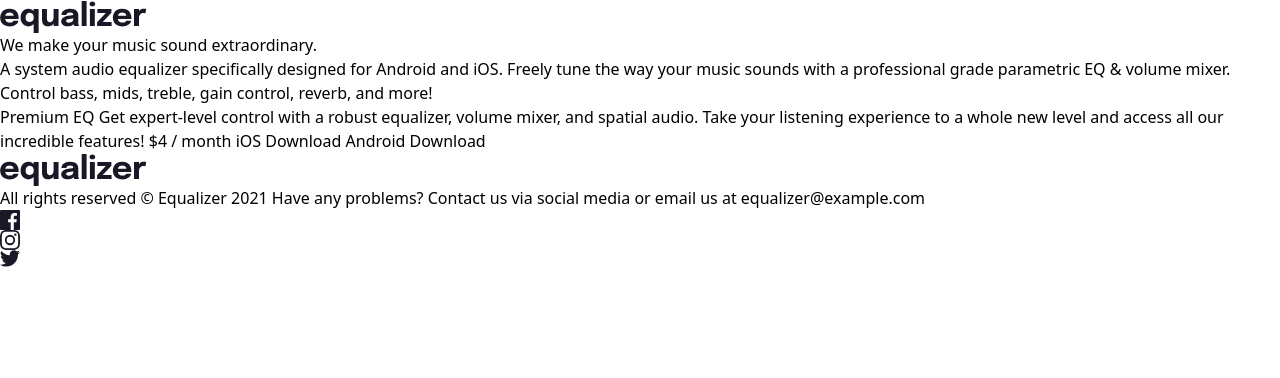
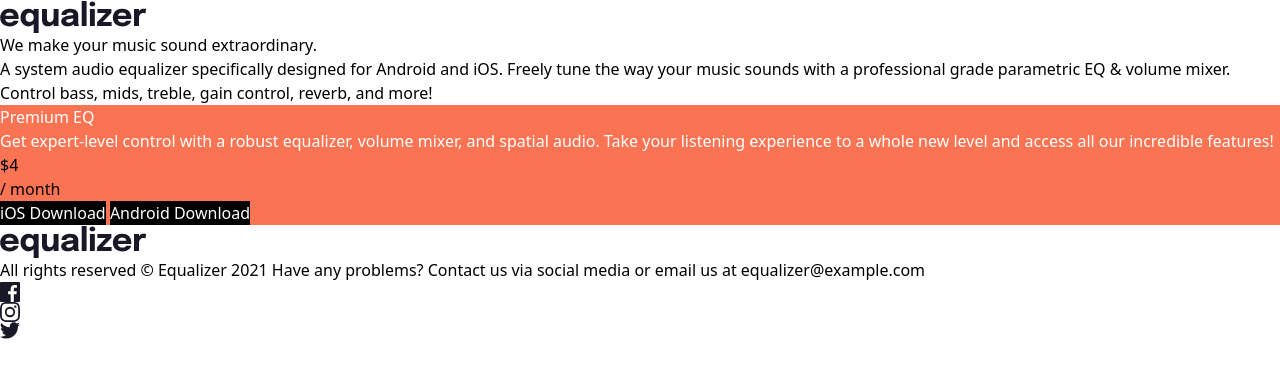
Before and after one commit to sqirum/FM-equalizer-landing-page, a website: page index.html in a window 1280 px wide. Drawn offline with Linux system fonts and the light colour scheme.

Commit message:
update html structure add styling

```diff
--- a/index.html
+++ b/index.html
@@ -12,22 +12,33 @@
   <header>
     <img src="assets/logo.svg" alt="logo">
   </header>
+  <main>
 
-  <h1>We make your music sound extraordinary.</h1>
-  <p>A system audio equalizer specifically designed for Android and iOS. Freely tune the way your music sounds with a professional grade parametric EQ & volume mixer. Control bass, mids, treble, gain control, reverb, and more!</p>
+      <h1>We make your music sound extraordinary.</h1>
+      <p>A system audio equalizer specifically designed for Android and iOS. Freely tune the way your music sounds with a professional grade parametric EQ & volume mixer. Control bass, mids, treble, gain control, reverb, and more!</p>
+
+
+
+    <div class="pricing-card bg-[#FA7453]">
+      <h2 class="text-white">Premium EQ</h2>
+      <p class="text-white">Get expert-level control with a robust equalizer, volume mixer, and spatial audio. Take your listening experience to a whole new level and access all our incredible features!</p>
+      <h3>$4 <p>/ month</p></h3>
+      <button class="bg-black text-white">
+        iOS Download
+      </button>
+      <button class="bg-black text-white">
+        Android Download
+      </button>
+    </div>
+  </main>
 
 
 
 
-  Premium EQ
 
-  Get expert-level control with a robust equalizer, volume mixer, and spatial audio. Take
-  your listening experience to a whole new level and access all our incredible features!
 
-  $4 / month
 
-  iOS Download
-  Android Download
+
 
 
   <footer>
```
Also changed, not shown: dist/output.css.
